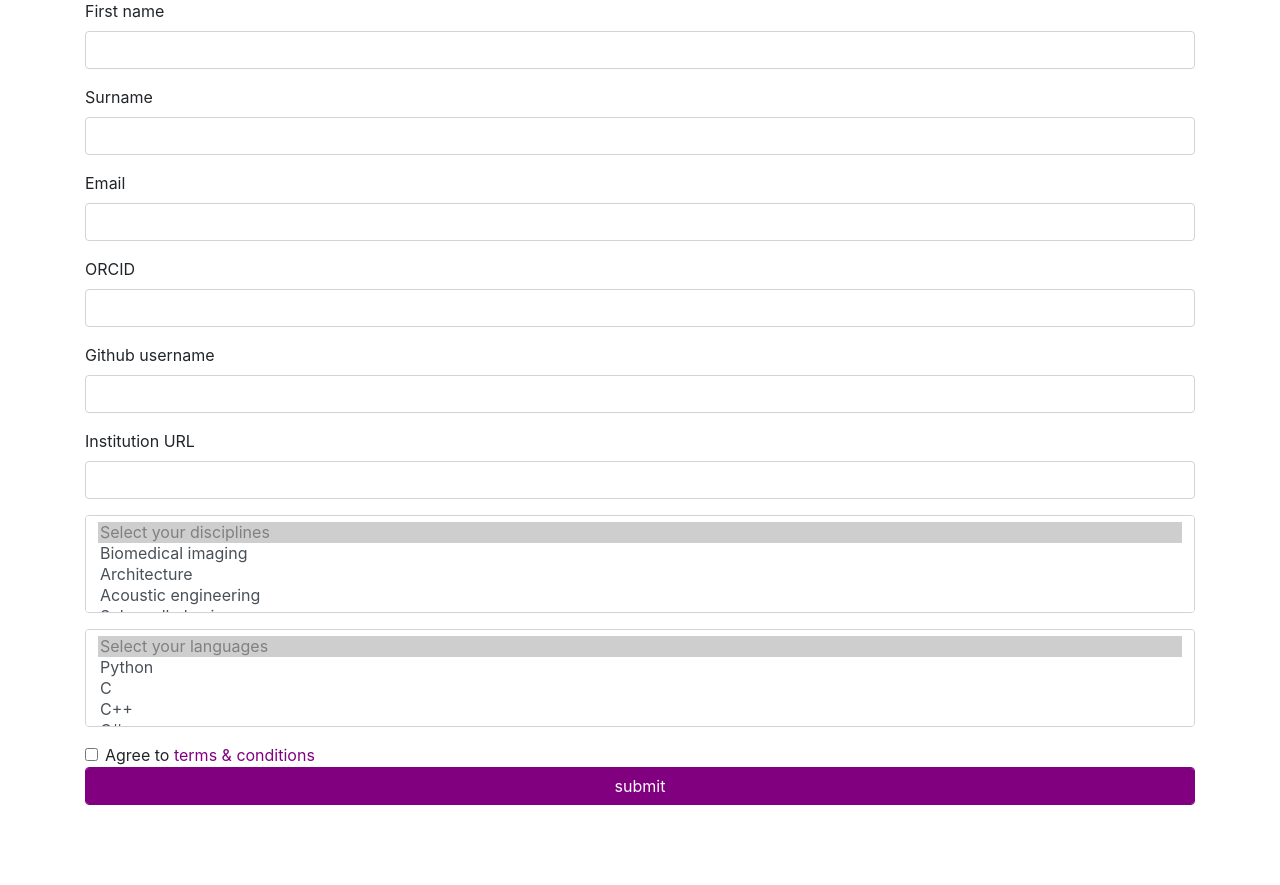
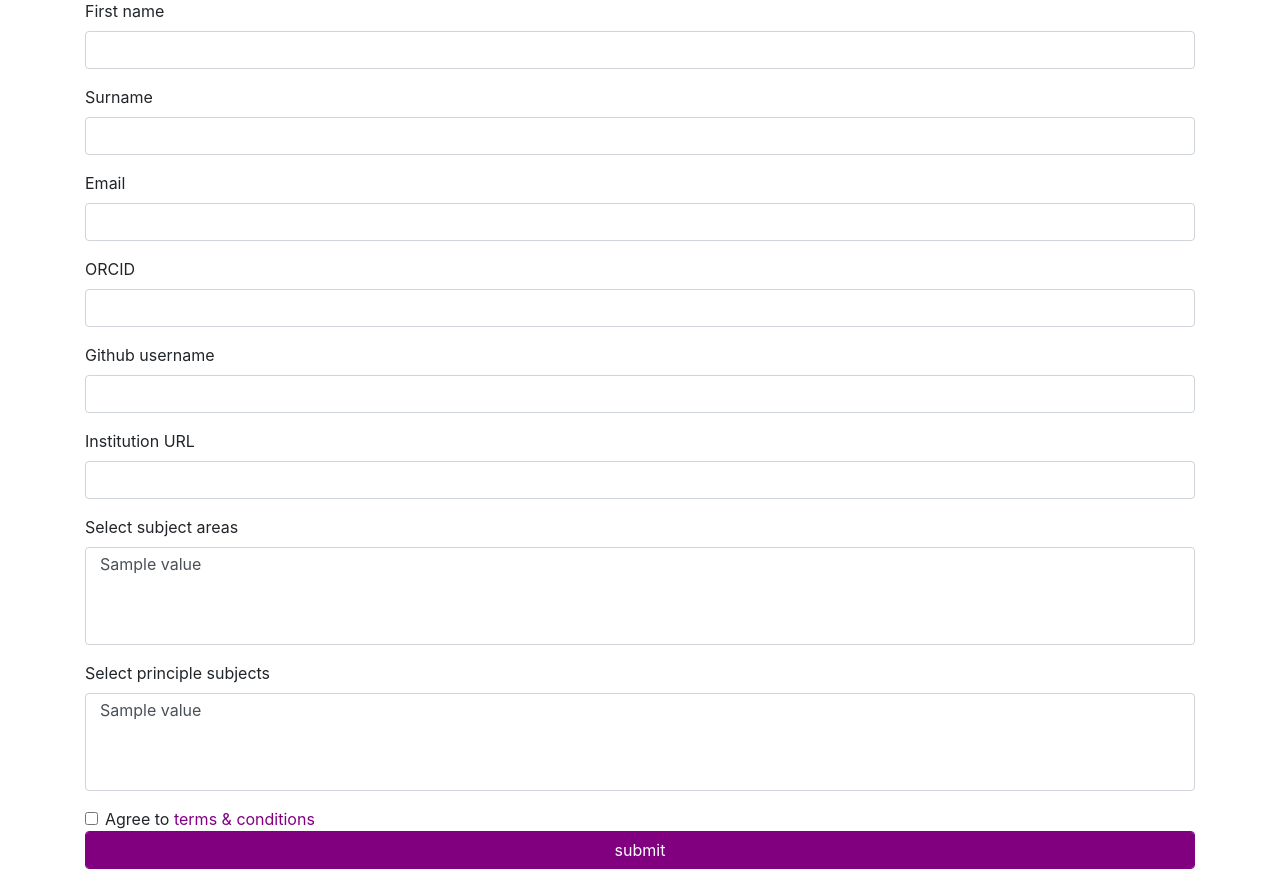
Before and after one commit to i-star-i/istari, a Flask app: template templates/register.html in a window 1280 px wide. Shown: the part 57-942 px from the top of the page. Before the commit the page ends 862 px from the top, so only its background shows below. Run offline with Flask 2, Linux system fonts and the light colour scheme; the template is opened without the code that fills it: most values are stand-ins (such as "Sample title", 1, 10 or a date in 2020); some libraries are stand-ins or nearby versions.

Commit message:
dynamic select fields in search and register forms

```diff
--- a/app.py
+++ b/app.py
@@ -42,7 +42,10 @@ def register():
         db.profiles.insert_one(profile_doc)
         return redirect(url_for('confirm'))
     else:
-        return render_template('register.html', page='register')
+        _jacs = db.jacs.find_one()
+        areas = _jacs['area']
+        discs = _jacs['discipline']
+        return render_template('register.html', disciplines=discs, areas=areas, page='register')
 
 @app.route("/dummy", methods=["GET", "POST"])
 def register_dummies():
@@ -66,10 +69,10 @@ def confirm():
 def search():
     """ A route to the search page.
     """
-    #_jacs = db.jacs.find()
-    #areas = [area for area in _jacs.area]
-    #disciplines = [area for area in _jacs.area]
-    return render_template('search.html', areas=areas, disciplines=disciplines, page='search')
+    _jacs = db.jacs.find_one()
+    areas = _jacs['area']
+    discs = _jacs['discipline']
+    return render_template('search.html', areas=areas, disciplines=discs, page='search')
 
 @app.route('/results', methods=['GET', 'POST'])
 def results():
--- a/templates/register.html
+++ b/templates/register.html
@@ -28,25 +28,19 @@
 		<input class="form-control" type="text" name="institution_url">
 	</div>
 	<div class="form-group">
-		<select required class="form-control" name="disciplines" multiple searchable="Search here..">
-			<!-- #TODO make the options dynamic, some classification system? -->
-			<option value="" disabled selected>Select your disciplines</option>
-			<option value="1">Biomedical imaging</option>
-			<option value="2">Architecture</option>
-			<option value="3">Acoustic engineering</option>
-			<option value="4">Solar cell physics</option>
-			<option value="5">Numerical modelling</option>
+		<label for="subject_area">Select subject areas</label>
+		<select class="form-control dropdown-primary" name="subject_area" multiple searchable="Search here..">
+		{% for key, value in areas.items() %}
+			<option value="{{ key }}">{{ value }}</option>
+		{% endfor %}
 		</select>
 	</div>
 	<div class="form-group">
-		<select required class="form-control" name="languages" multiple searchable="Search here..">
-			<!-- #TODO make the options dynamic -->
-			<option value="" disabled selected>Select your languages</option>
-			<option value="1">Python</option>
-			<option value="2">C</option>
-			<option value="3">C++</option>
-			<option value="4">C&#35;</option>
-			<option value="5">Fortran</option>
+		<label for="disciplines">Select principle subjects</label>
+		<select class="form-control multi-select dropdown-primary" name="disciplines" multiple searchable="Search here..">
+		{% for key, value in disciplines.items() %}
+			<option value="{{ key }}">{{ value }}</option>
+		{% endfor %}
 		</select>
 	</div>
 	<div class="form-check">
```
Also changed, not shown: templates/search.html (+6 -11 lines).
